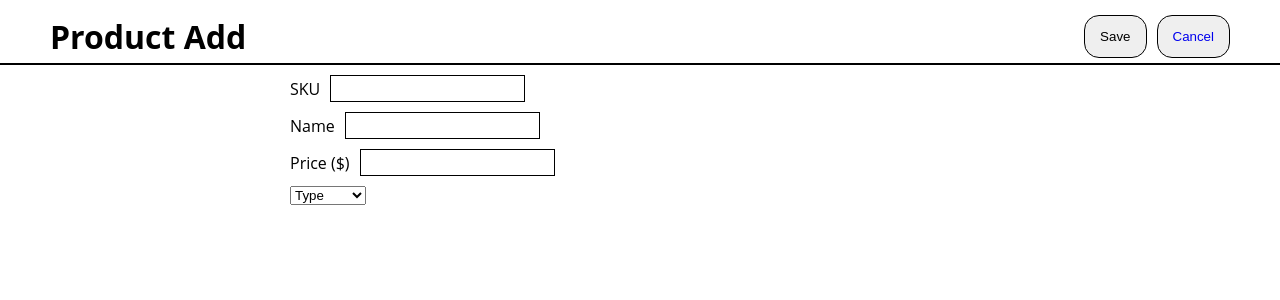
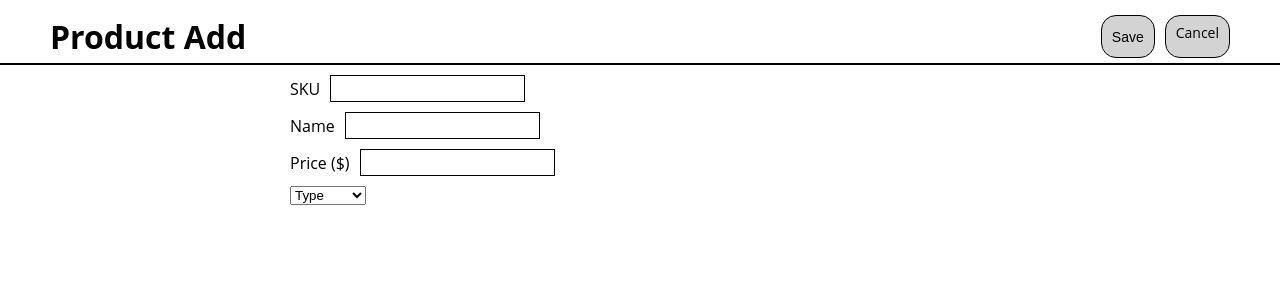
Before and after one commit to bolexs/Scandi_Task, a React (Vite) app in the folder frontend/Scandi_web_fe/: page /add-product in a window 1280 px wide. Shown: the top 300 px of the page. Built offline with nearby package versions, Linux system fonts and the light colour scheme.

Commit message:
refactoring and modifications

```diff
--- a/frontend/Scandi_web_fe/src/App.css
+++ b/frontend/Scandi_web_fe/src/App.css
@@ -1,3 +1,6 @@
 .App {
   width: 100vw;
 }
+a {
+  color: inherit;
+}
--- a/frontend/Scandi_web_fe/src/components/AddProduct.css
+++ b/frontend/Scandi_web_fe/src/components/AddProduct.css
@@ -36,8 +36,10 @@ a {
   gap: 10px;
 }
 .button {
-  padding: 5px 15px;
   border: 1px solid black;
+  padding: 7px 10px;
+  background-color: lightgrey;
+  font-size: 14px;
   border-radius: 15px;
   cursor: pointer;
 }
--- a/frontend/Scandi_web_fe/src/components/AddProduct.jsx
+++ b/frontend/Scandi_web_fe/src/components/AddProduct.jsx
@@ -17,20 +17,13 @@ export default function AddProduct() {
   const [dvdOption, setDVDOption] = useState("");
 
   function addProduct() {
-    console.log("sku: ", sku);
-    console.log("name: ", name);
-    console.log("price: ", price);
-    console.log("switcher:", switcher);
     const data = { name, sku, price, type: switcher };
     let attribute = "";
     if (switcher === "book") {
-      console.log("BookOption:", bookOption);
       data.weight = Number(bookOption);
     } else if (switcher === "dvd") {
-      console.log("dvdOption:", dvdOption);
       data.size = Number(dvdOption);
     } else if (switcher === "furniture") {
-      console.log("furniture: ", furniture);
       data.height = Number(furniture.height);
       data.width = Number(furniture.width);
       data.length = Number(furniture.length);
@@ -39,7 +32,7 @@ export default function AddProduct() {
     axios
       .post(url, data)
       .then((res) => {
-        console.log(res);
+        window.location = window.location.origin;
       })
       .catch((e) => {
         console.log(e);
@@ -55,9 +48,9 @@ export default function AddProduct() {
               <button onClick={addProduct} className="button">
                 Save
               </button>
-              <button className="button">
-                <Link to="/">Cancel</Link>
-              </button>
+              <Link to="/" className="button">
+                Cancel
+              </Link>
             </div>
           </div>
         </div>
--- a/frontend/Scandi_web_fe/src/components/Product.jsx
+++ b/frontend/Scandi_web_fe/src/components/Product.jsx
@@ -5,19 +5,17 @@ import axios from "axios";
 export default function ProductList() {
   const [products, setProducts] = useState([]);
   const [selected, setSelected] = useState([]);
-  const [toggle, setToggle] = useState(false);
 
   useEffect(() => {
     axios
       .get("http://localhost/beginner_php/Scandi_web_Task/display.php")
       .then((res) => {
-
         setProducts(res.data.productResult);
       })
       .catch((err) => {
         console.log(err);
       });
-  }, [toggle]);
+  }, []);
 
   function select(checked, id) {
     if (checked) {
@@ -33,8 +31,8 @@ export default function ProductList() {
         checkBox: selected,
       })
       .then((res) => {
-
-        setToggle(!toggle);
+        setProducts(products.filter((p) => !selected.includes(p.sku)));
+        setSelected([]);
       })
       .catch((err) => {
         console.log(err);
@@ -48,10 +46,14 @@ export default function ProductList() {
           <div>
             <h1>Product List</h1>
             <div className="button-container">
-              <button className="button">
-                <Link to="/add-product">ADD</Link>
-              </button>
-              <button className="button" id="delete-product-btn" onClick={massDelete}>
+              <Link to="/add-product" className="button">
+                ADD
+              </Link>
+              <button
+                className="button"
+                id="delete-product-btn"
+                onClick={massDelete}
+              >
                 MASS DELETE
               </button>
             </div>
--- a/frontend/Scandi_web_fe/src/index.css
+++ b/frontend/Scandi_web_fe/src/index.css
@@ -11,17 +11,23 @@ body {
   min-height: 100vh;
   font-size: 16px;
   overflow-x: hidden;
-  font-family: 'Open Sans', sans-serif;
+  font-family: "Open Sans", sans-serif;
   font-style: normal;
 }
 
-header{display:flex;
-  align-items:center,;
-  justify-content:space-between;
-  border-bottom:1px solid grey;
-padding:1em;
+header {
+  display: flex;
+  align-items: center;
+  justify-content: space-between;
+  border-bottom: 1px solid grey;
+  padding: 1em;
 }
 
-main{
+main {
   display: grid;
-  grid-template-columns:repeat(4,1fr) }
+  grid-template-columns: repeat(4, 1fr);
+}
+
+a {
+  color: inherit;
+}
```
